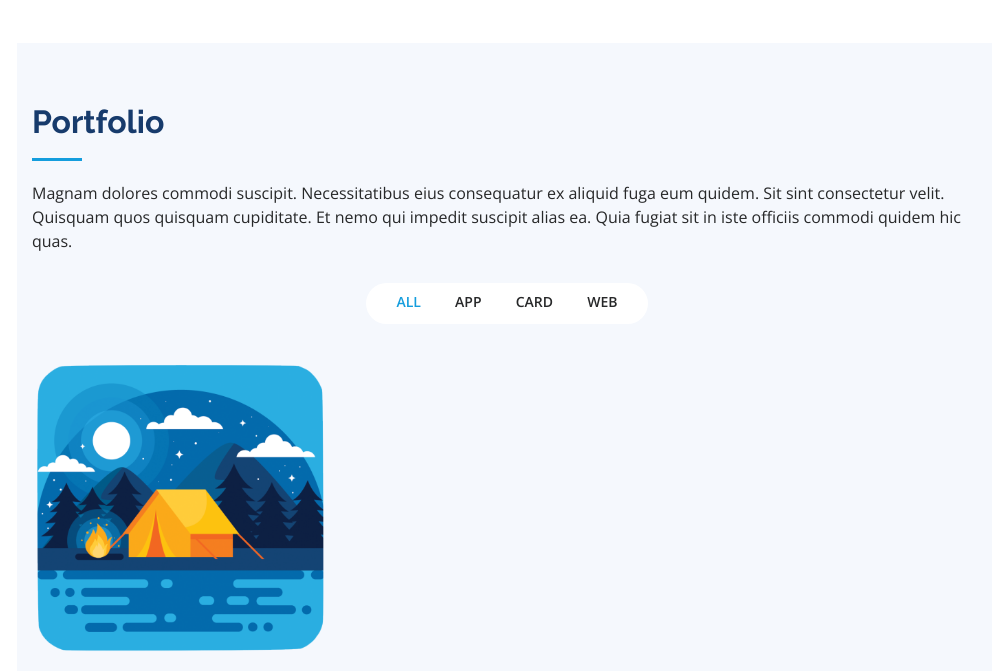
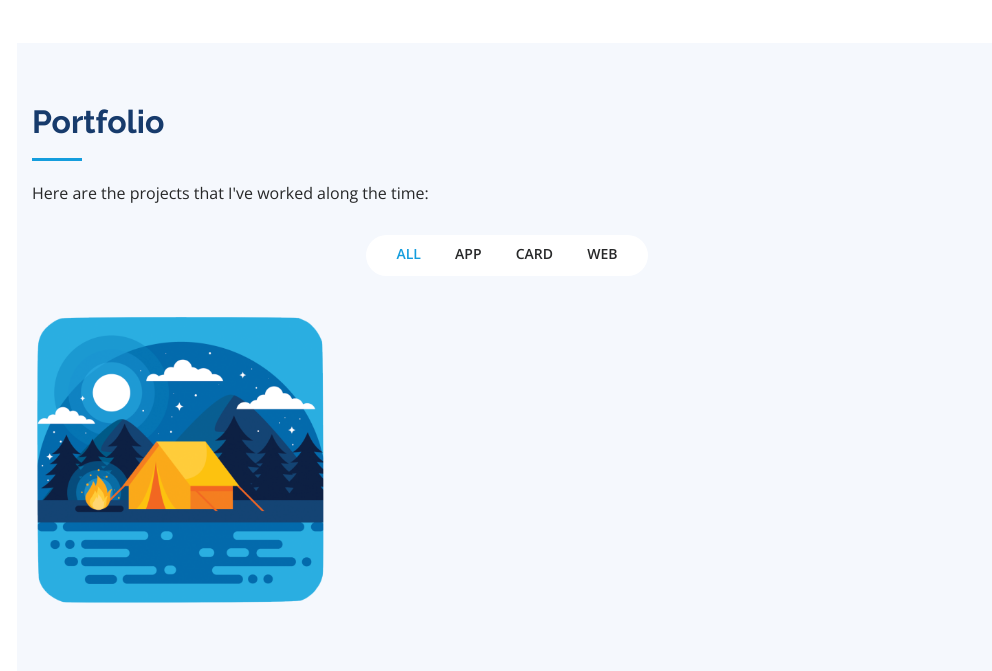
Before and after one commit to mrhenry549/CurriculumVitae, a plain HTML site: page index.html in a window 1280 px wide. Shown: the part 3884-4555 px from the top of the page, without its empty margins (283-1275 px from the left). Drawn offline with nearby package versions, Linux system fonts and the light colour scheme.

Commit message:
Fixed description in the Portfolio section

```diff
--- a/index.html
+++ b/index.html
@@ -372,7 +372,7 @@
 
         <div class="section-title">
           <h2>Portfolio</h2>
-          <p>Magnam dolores commodi suscipit. Necessitatibus eius consequatur ex aliquid fuga eum quidem. Sit sint consectetur velit. Quisquam quos quisquam cupiditate. Et nemo qui impedit suscipit alias ea. Quia fugiat sit in iste officiis commodi quidem hic quas.</p>
+          <p>Here are the projects that I've worked along the time:</p>
         </div>
 
         <div class="row" data-aos="fade-up">
```
